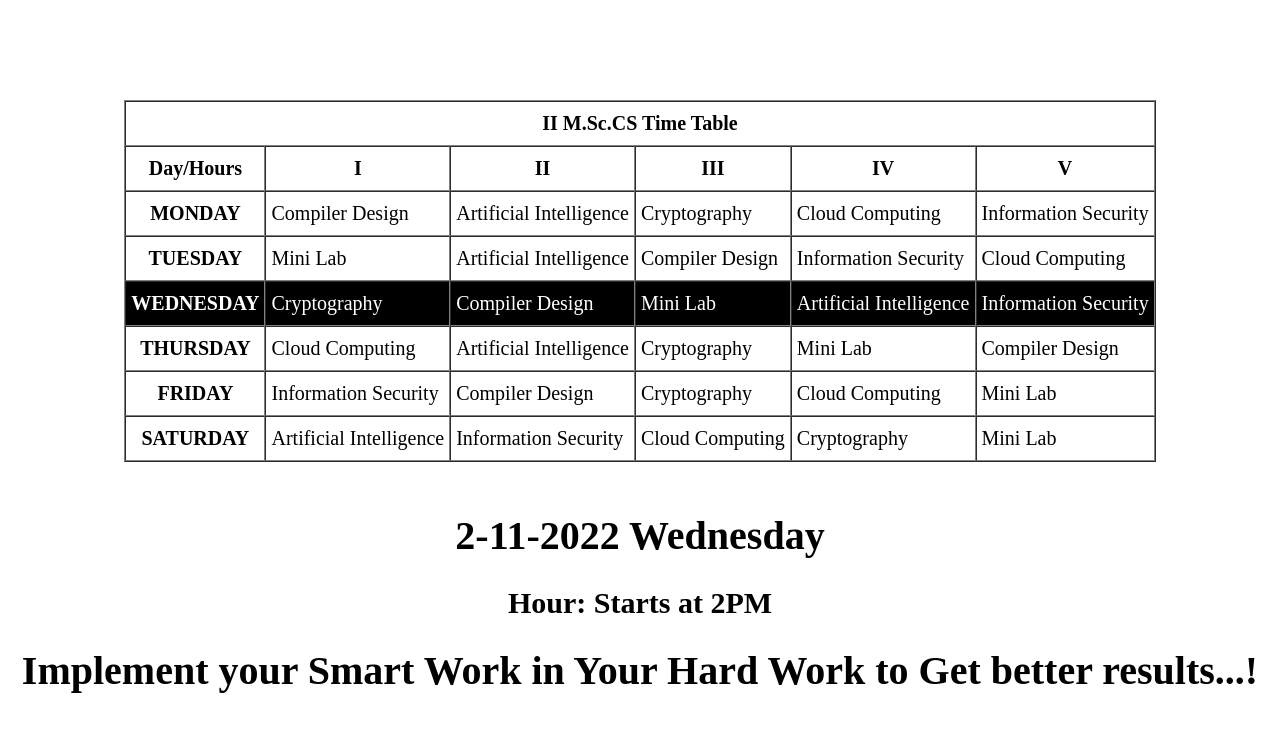
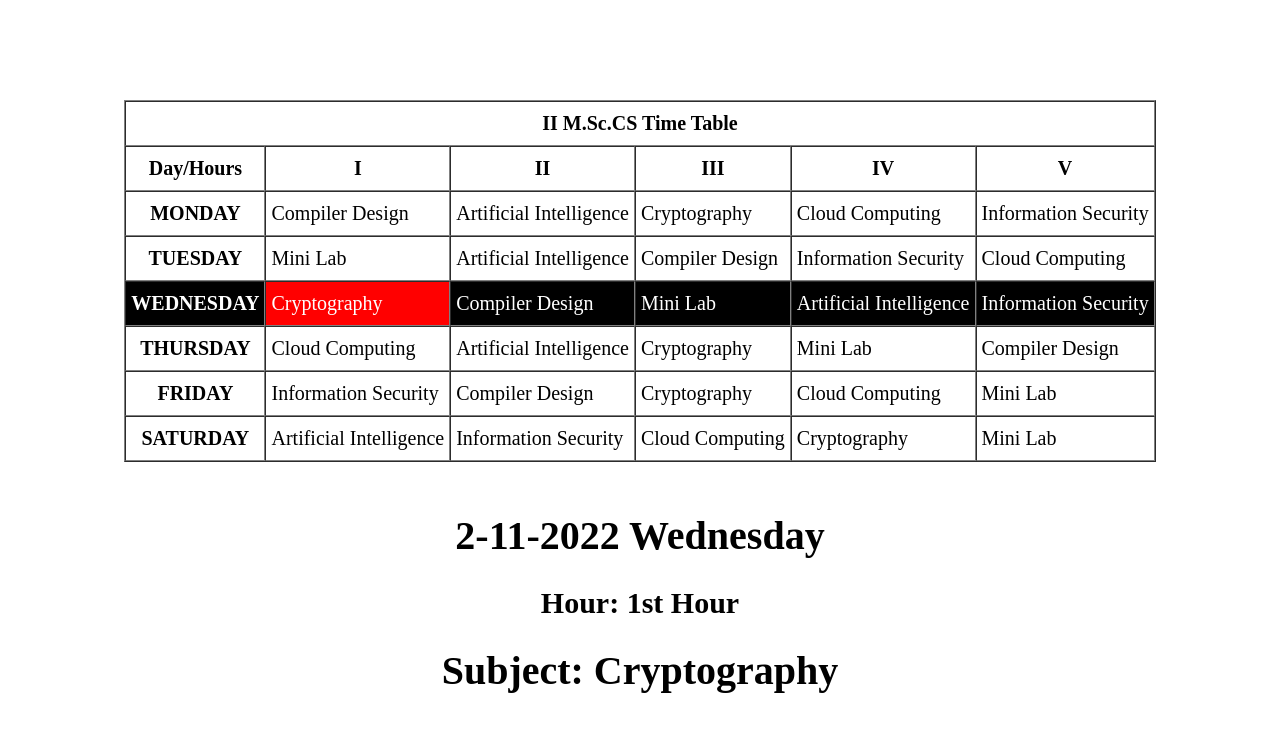
Before and after one commit to samuelpauldeepak/timeTable, a plain HTML site: page index.html in a window 1280 px wide. Drawn offline with Linux system fonts and the light colour scheme.

Commit message:
Update index.html

```diff
--- a/index.html
+++ b/index.html
@@ -82,7 +82,8 @@
       var dd = today.getDate();
       var date =dd+"-"+mm+"-"+yy;
       var day = today.getDay();
-      let hour = today.getHours();
+      let h = today.getHours();
+      let hour = Math.abs(12 - h);
       let min = today.getMinutes();
       let period = " "
       let periodHour = 0;
@@ -112,27 +113,27 @@
         default: ""
       }
 
-      if( (hour>13 & min <50)& (hour<15 & min<50)){
+      if((hour == 2 & min <50)){
         period ="1st Hour";
         periodHour =0;
       }
-      else if((hour>13 & min> 50)& (hour< 16 & min< 40)){
+      else if((hour == 2 & min>50) || (hour == 3 & min<40)){
         period ="2nd Hour";
         periodHour =1;
       }
-      else if((hour>14 & min >40)&(hour<17 & min< 30)){
+      else if((hour == 3 & min >40) || (hour == 4 & min < 30)){
        period ="3rd Hour";
        periodHour =2;
       }
-      else if((hour>15 & min >30)&(hour<18 & min<20)){
+      else if((hour == 4 & min >30) || (hour == 5 & min< 15)){
         period ="4th Hour";
         periodHour =3;
       }
-      else if((hour>16 & min>20)&(hour<18)){
+      else if((hour == 5 && min > 15) && (hour < 6)){
         period ="5th Hour";
         periodHour =4;
       }
-      else if(hour>18){
+      else if(hour>6){
         period = "Day end";
         periodHour = -1;
       }
@@ -140,7 +141,6 @@
         period = "Starts at 2PM";
         periodHour = -1;
       }
-
 
 
       let x = document.getElementsByTagName("tr");
```
